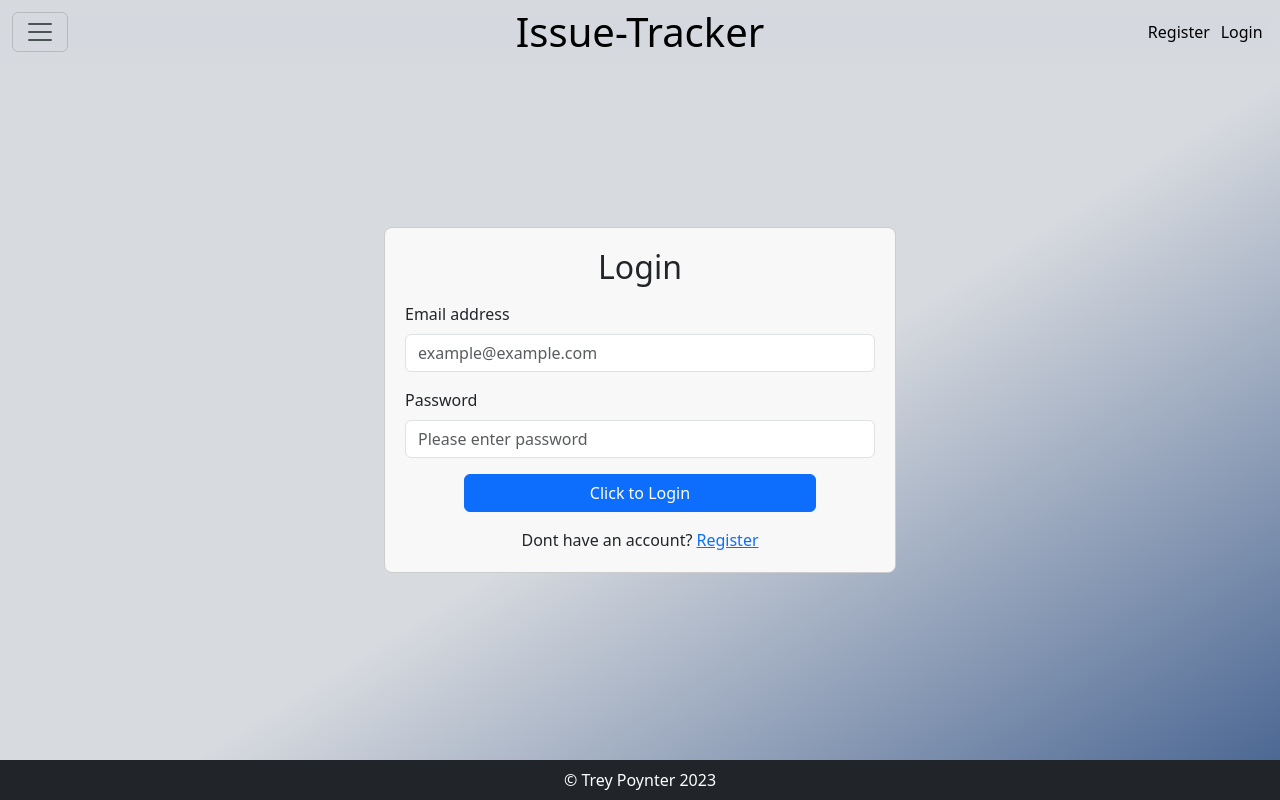
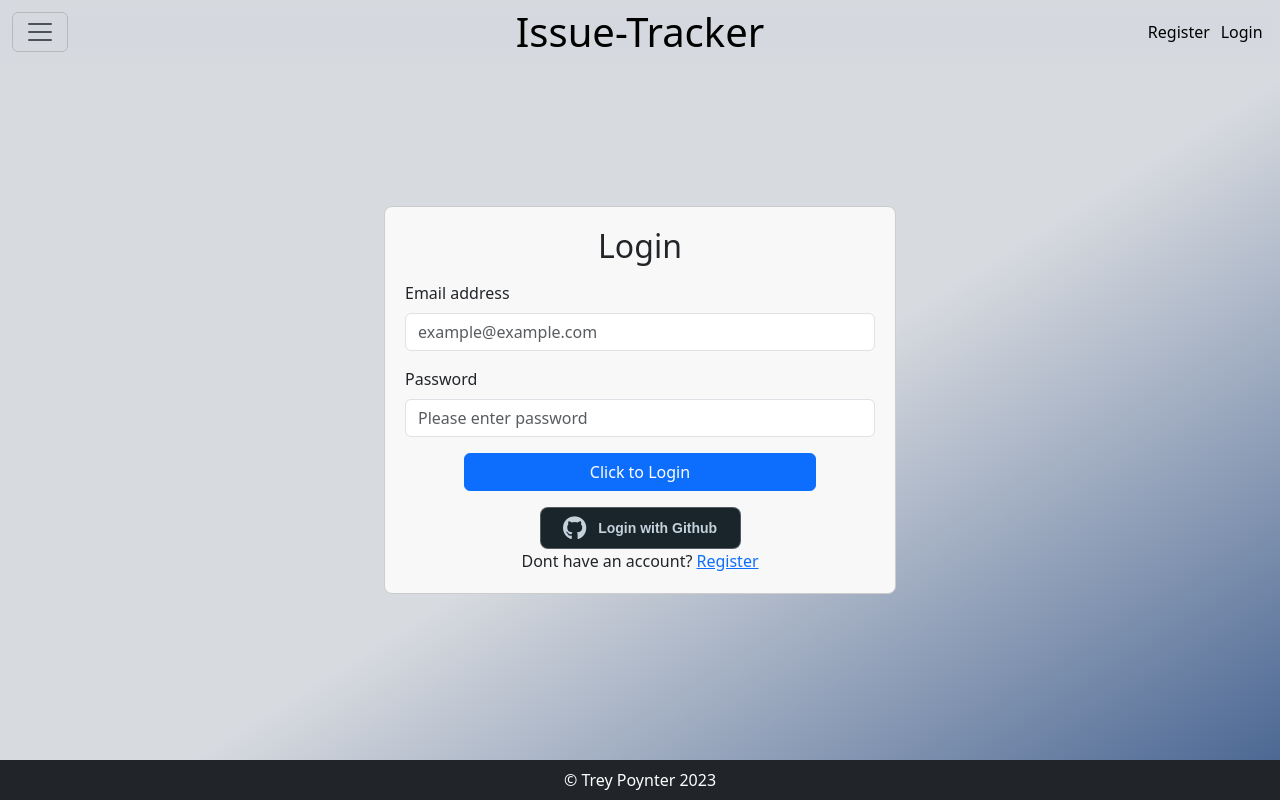
Before and after one commit to TreyPoynter/trey-issue-tracker-react, a React (Vite) app: page /login in a window 1280 px wide. Built offline with nearby package versions, Linux system fonts and the light colour scheme.

Commit message:
added github button

```diff
--- /dev/null
+++ b/src/Components/User/GithubSignin.jsx
@@ -0,0 +1,20 @@
+import { useEffect } from "react"
+
+export default function GithubSignin() {
+
+    useEffect(() => {
+        const queryString = window.location.search;
+        const urlParams = new URLSearchParams(queryString);
+        const codeParam = urlParams.get('code');
+    }, []);
+
+    return (
+        <button className="signin" type="button"
+            onClick={() =>
+                window.location.href = `https://github.com/login/oauth/authorize?client_id=${import.meta.env.VITE_CLIENT_ID}`}
+            >
+            <i className="fa-brands fa-github fs-4"></i>
+            Login with Github
+        </button>
+    )
+}
--- a/src/Components/User/LoginForm.jsx
+++ b/src/Components/User/LoginForm.jsx
@@ -4,8 +4,9 @@ import '../../assets/css/loginForm.css'
 import { Link, useNavigate } from 'react-router-dom';
 import axios from "axios";
 import dotenv from 'dotenv'
+import GithubSignin from "./GithubSignin";
 
-export default function LoginForm({showError, showSuccess, onLogin}) {
+export default function LoginForm({ showError, showSuccess, onLogin }) {
     const navigate = useNavigate();
     const [email, setEmail] = useState('');
     const [password, setPassword] = useState('');
@@ -23,20 +24,15 @@ export default function LoginForm({showError, showSuccess, onLogin}) {
     }
 
     function Login() {
-        if (!email && !password)
-            {showError('Email and Password is required'); return;}
-        if (!email)
-            {showError('Email is required'); return;}
-        if (!email.includes('@'))
-            {showError('Email must contain an @'); return;}
-        if (!password)
-            {showError('Password is required'); return;}
-        if (password.length < 8)
-            {showError('Password must be more than 8 characters'); return;}
+        if (!email && !password) { showError('Email and Password is required'); return; }
+        if (!email) { showError('Email is required'); return; }
+        if (!email.includes('@')) { showError('Email must contain an @'); return; }
+        if (!password) { showError('Password is required'); return; }
+        if (password.length < 8) { showError('Password must be more than 8 characters'); return; }
         setIsLoading(true);
         axios.post(`${import.meta.env.VITE_API_URL}/api/users/login`, {
-            email,password
-        },{
+            email, password
+        }, {
             withCredentials: true
         }).then(res => {
 
@@ -56,7 +52,7 @@ export default function LoginForm({showError, showSuccess, onLogin}) {
         }).catch(error => {
             const resError = error?.response?.data;
             console.log(resError);
-            if(resError) {
+            if (resError) {
                 if (typeof resError === 'string' || resError.message) {
                     showError(resError.message.message);
                 }
@@ -77,18 +73,24 @@ export default function LoginForm({showError, showSuccess, onLogin}) {
                             <div className="mb-3 d-flex flex-column align-items-start">
                                 <label htmlFor="txtEmail" className="form-label">Email address</label>
                                 <input onChange={(evt) => setEmail(evt.target.value)} placeholder="example@example.com"
-                                type="email" className="form-control" id="txtEmail" aria-describedby="emailHelp"/>
+                                    type="email" className="form-control" id="txtEmail" aria-describedby="emailHelp" />
                             </div>
 
                             <div className="mb-3 d-flex flex-column align-items-start">
                                 <label htmlFor="txtPass" className="form-label">Password</label>
                                 <input onChange={(evt) => setPassword(evt.target.value)} placeholder="Please enter password"
-                                type="password" className="form-control" id="txtPass"/>
+                                    type="password" className="form-control" id="txtPass" />
                             </div>
-                            <button disabled={isLoading} onClick={(e) => {handleBtnAnimation(e); Login();}}
-                                type="button" id='btnLogin' className="btn btn-primary w-75 mb-3">
-                                {isLoading ? 'Logging in...' : 'Click to Login'}
-                            </button>
+                            <div className="d-flex flex-column align-items-center justify-content-center">
+                                <button disabled={isLoading} onClick={(e) => { handleBtnAnimation(e); Login(); }}
+                                    type="button" id='btnLogin' className="btn btn-primary mb-3 w-75">
+                                    {isLoading ? 'Logging in...' : 'Click to Login'}
+                                </button>
+                                <GithubSignin/>
+
+                            </div>
+
+
                         </div>
                     </form>
                     <p className="mb-0 register-now">Dont have an account? <Link to='/register'>Register</Link></p>
--- a/src/assets/css/loginForm.css
+++ b/src/assets/css/loginForm.css
@@ -20,6 +20,41 @@
     resize: none;
 }
 
+.signin {
+    float: right;
+    max-width: 320px;
+    display: flex;
+    padding: 0.5rem 1.4rem;
+    font-size: 0.875rem;
+    line-height: 1.25rem;
+    font-weight: 700;
+    text-align: center;
+    font-family: "Montserrat", sans-serif;
+    vertical-align: middle;
+    align-items: center;
+    border-radius: 0.5rem;
+    border: 1px solid rgba(255, 255, 255, 0.25);
+    gap: 0.75rem;
+    color: #c4d2dc;
+    background-color: #19242b;
+    cursor: pointer;
+    transition: all 0.25s cubic-bezier(0, 0.87, 0.12, 1);
+  }
+
+  .signin:hover {
+    transform: scale(1.025);
+  }
+
+  .signin:active {
+    transform: scale(0.975);
+  }
+
+  button svg {
+    height: 24px;
+    width: auto;
+  }
+
+
 
 @media screen and (max-width: 1000px) {
     .centered-form {
```
